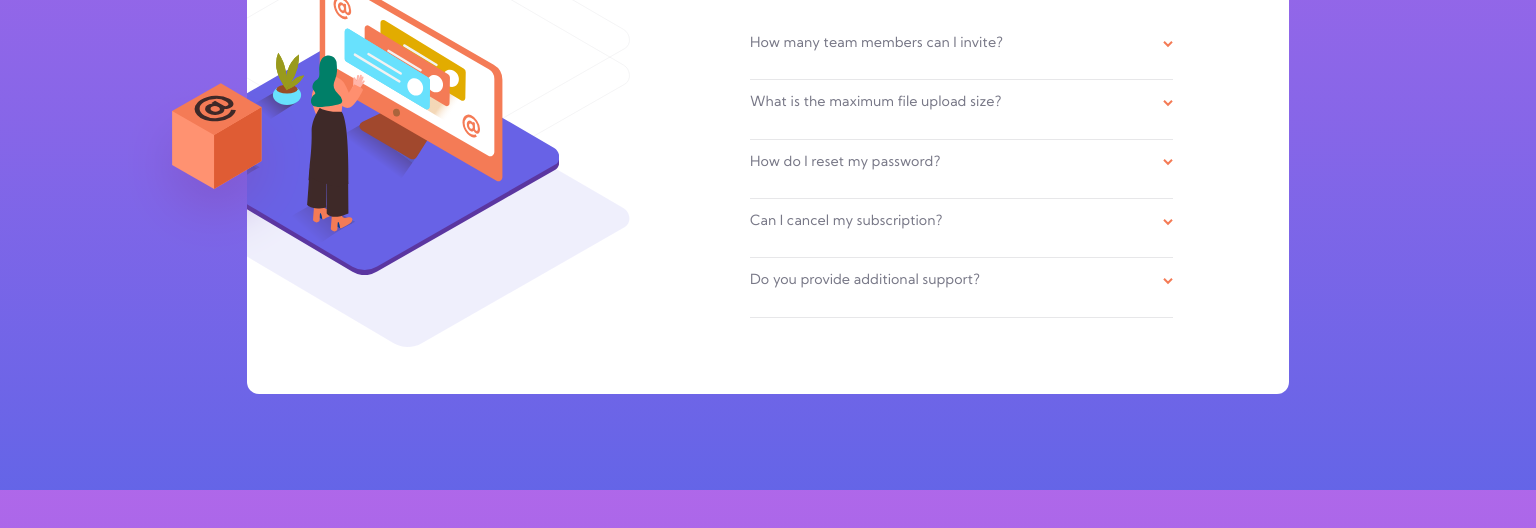
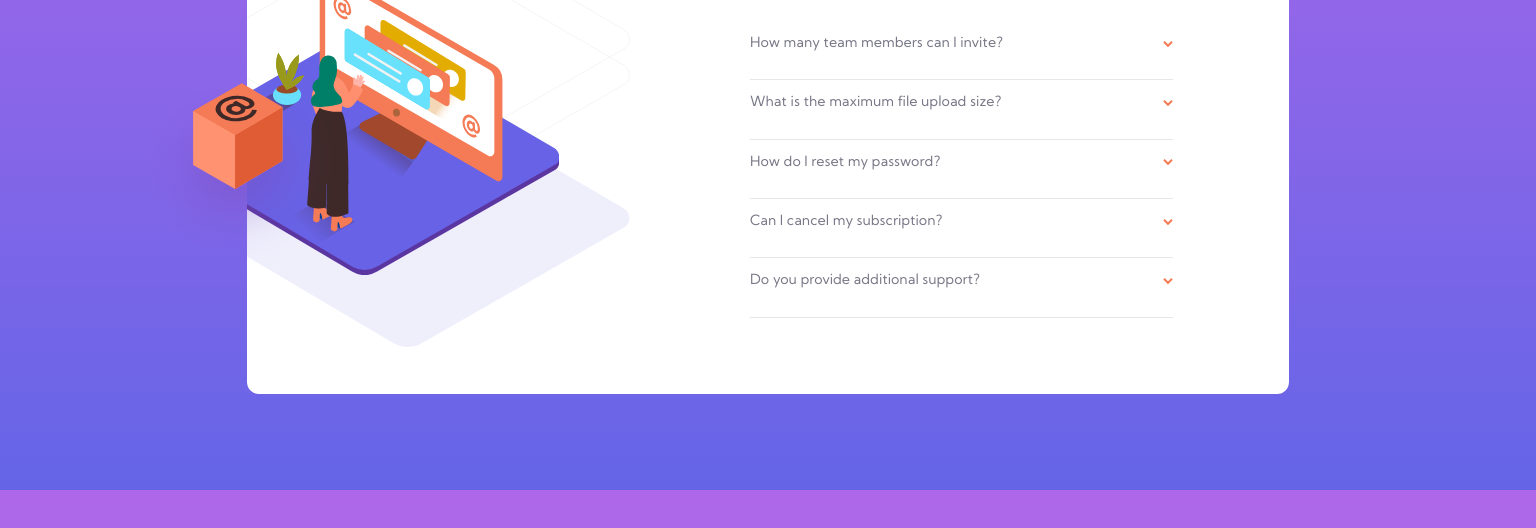
Before and after one commit to vasconevesxd/faq-accordion-card, a plain HTML site: page index.html in a window 1536 px wide. Shown: the part 310-838 px from the top of the page. Drawn offline with Linux system fonts and the light colour scheme.

```diff
--- a/styles/main.css
+++ b/styles/main.css
@@ -183,7 +183,7 @@ h3 {
 
   #illustration-box {
     position: absolute;
-    left: -30%;
+    left: -28%;
     display: block;
     top: 24%;
     width: auto;
```
